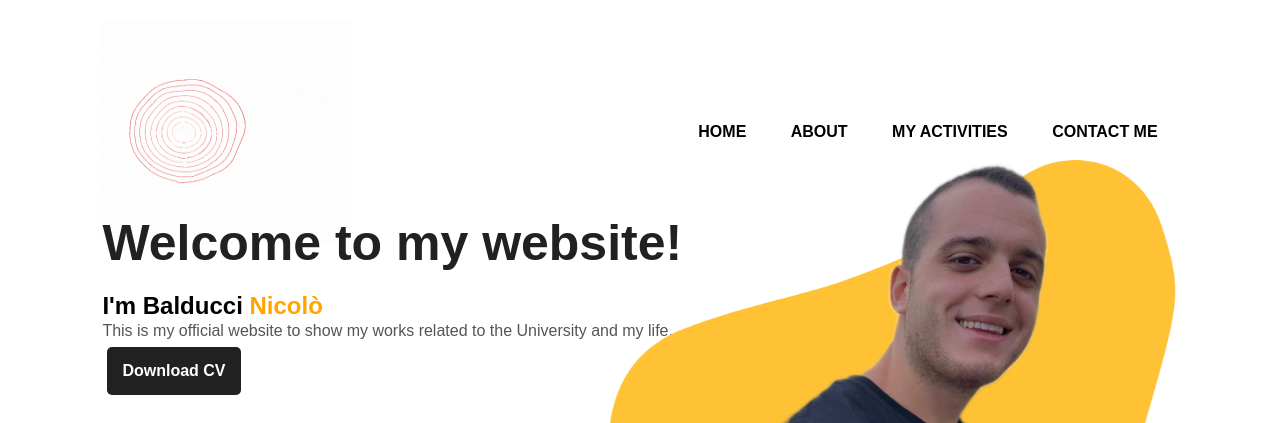
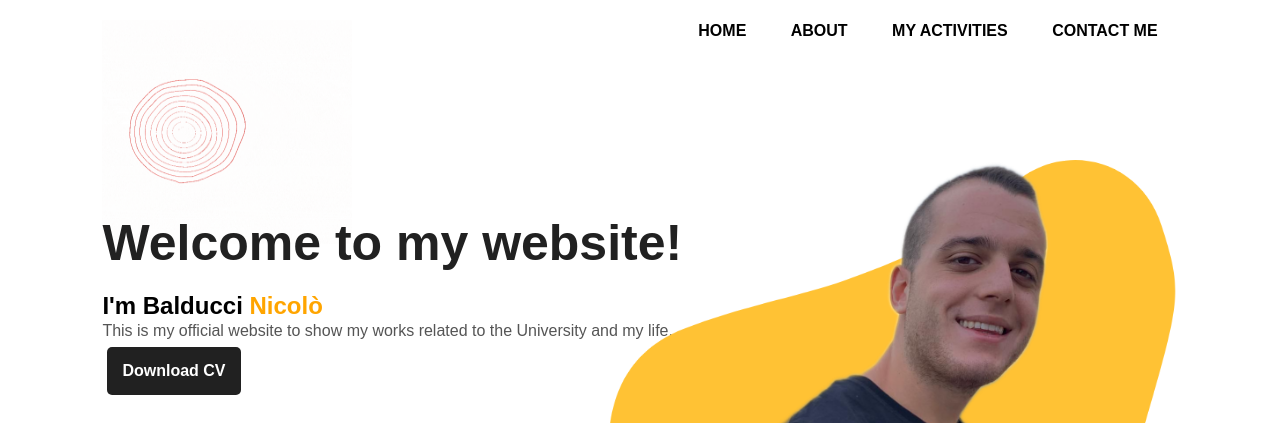
Before and after one commit to N-Balducci/n.balducci-personal-website, a plain HTML site: page index.html in a window 1280 px wide. Shown: the top 423 px of the page. Drawn offline with Linux system fonts and the light colour scheme.

Commit message:
Update index.html

```diff
--- a/index.html
+++ b/index.html
@@ -14,12 +14,14 @@
         <nav>
             <img src="images/EXPLOIT YOUR CREATIVITY.gif" alt="" width="250" height="224" class="d-inline-block align-top">
             <ul>
+                 <div style="margin-top: -120px">
                 <li><a href="https://n-balducci.github.io/n.balducci-personal-website/" type="button", class="btn btn-primary">HOME</a></li>
                 <li><a href="https://n-balducci.github.io/n.balducci-personal-website/ABOUT%20ME.html" type="button", class= "btb btn-primary">ABOUT</a></li>
                <li><a href="https://n-balducci.github.io/n.balducci-personal-website/MY%20ACTIVITIES.html" type="button", class="btn btn-primary">MY ACTIVITIES</a></li>
                <li><a href="CONTACT KEEP IN TOUCH.html" type="button", class="btn btn-primary" target="_blank">CONTACT ME</a></li>
                 <!-- <li><a href="#">HIRE ME</a></li> per fare il commento tenere premuto CTRL+K+C-->
-            </ul>
+                </div>
+         </ul>
         </nav>
         <div style='margin-top:-200px;'/>
         <div class="detel">
```
